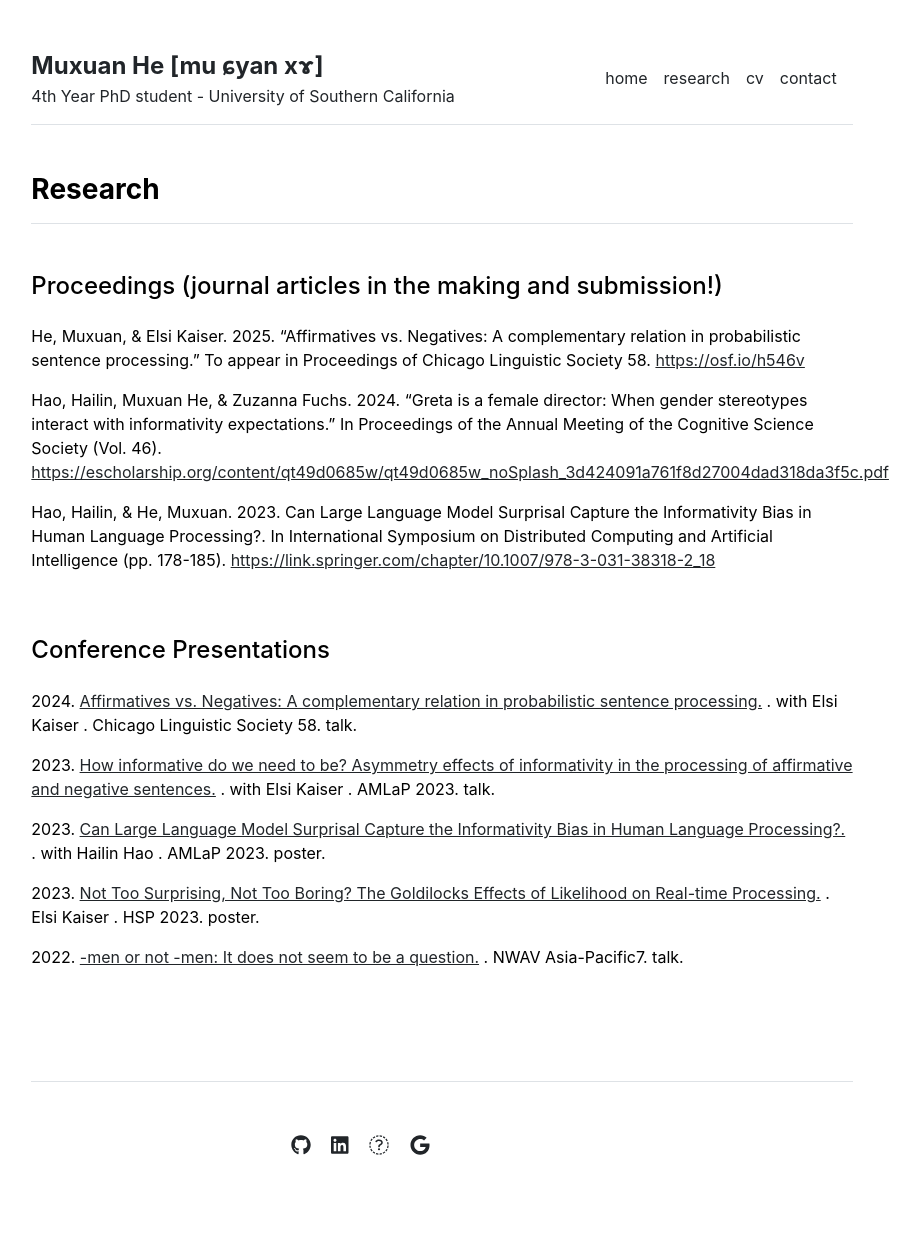
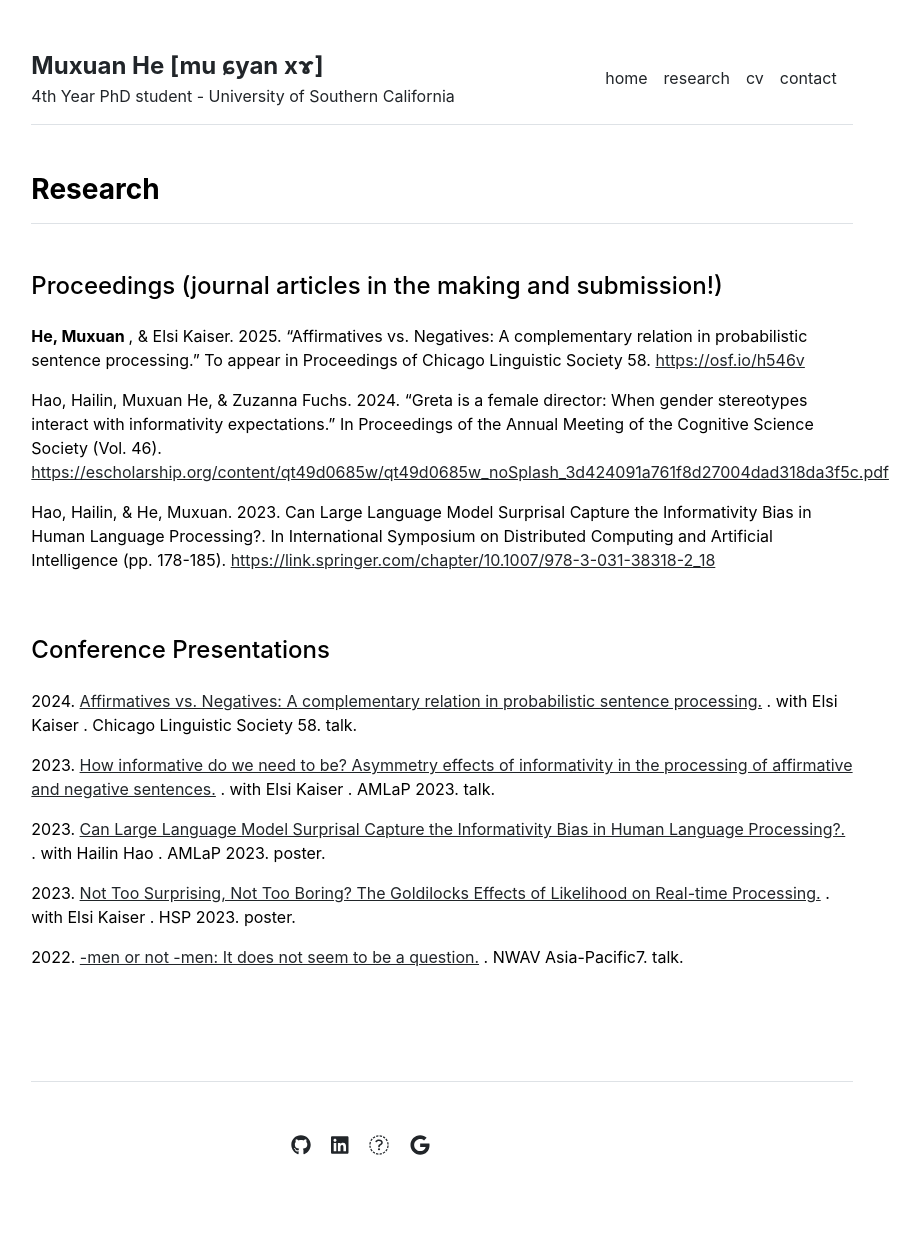
Before and after one commit to MuxuanHe/MuxuanHe.github.io, a Jekyll site: the page built from publications.md, in a window 1280 px wide. Shown: the whole page, without its empty margins (198-1118 px from the left). Built offline with Jekyll 4.4.1, drawn with Linux system fonts in a browser that asks for light colours.

Commit message:
Update publications.yml

```diff
--- a/_data/publications.yml
+++ b/_data/publications.yml
@@ -3,7 +3,7 @@
     - {name: ''}
 
   journal_articles_and_proceedings:
-    - {name: 'He, Muxuan, & Elsi Kaiser. 2025. “Affirmatives vs. Negatives: A complementary relation in probabilistic sentence processing.” To appear in Proceedings of Chicago Linguistic Society 58.',
+    - {name: '<b> He, Muxuan </b>, & Elsi Kaiser. 2025. “Affirmatives vs. Negatives: A complementary relation in probabilistic sentence processing.” To appear in Proceedings of Chicago Linguistic Society 58.',
     url: 'https://osf.io/h546v'}
     - {name: 'Hao, Hailin, Muxuan He, & Zuzanna Fuchs. 2024. “Greta is a female director: When gender stereotypes interact with informativity expectations.” In
 Proceedings of the Annual Meeting of the Cognitive Science Society (Vol. 46).',
@@ -40,7 +40,7 @@ Intelligence (pp. 178-185).',
     - date: '2023'
       title: 'Not Too Surprising, Not Too Boring? The Goldilocks Effects of Likelihood on Real-time Processing.'
       # title_url: ' '
-      additional_author: 'Elsi Kaiser'
+      additional_author: 'with Elsi Kaiser'
       #additional_author_url: ' '
       conference_name: 'HSP 2023'
       presentation_type: 'Poster'
```
